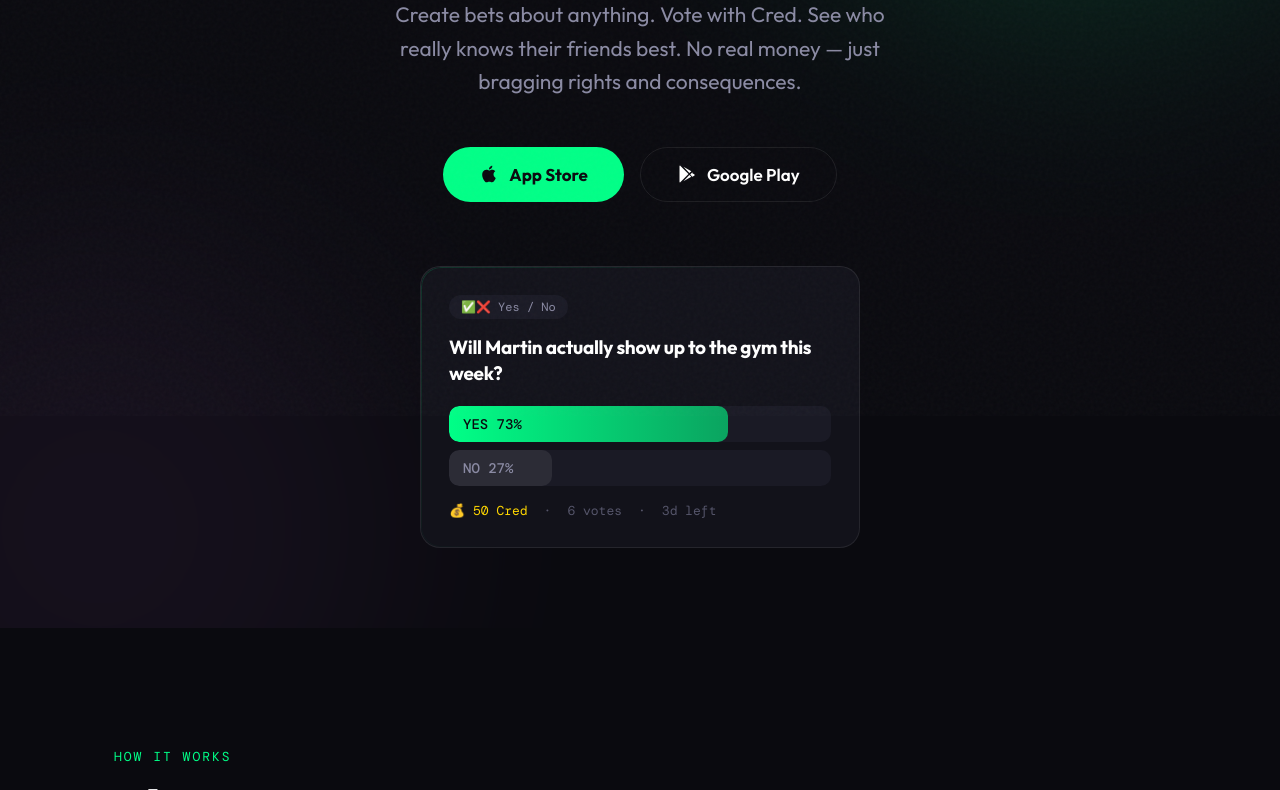
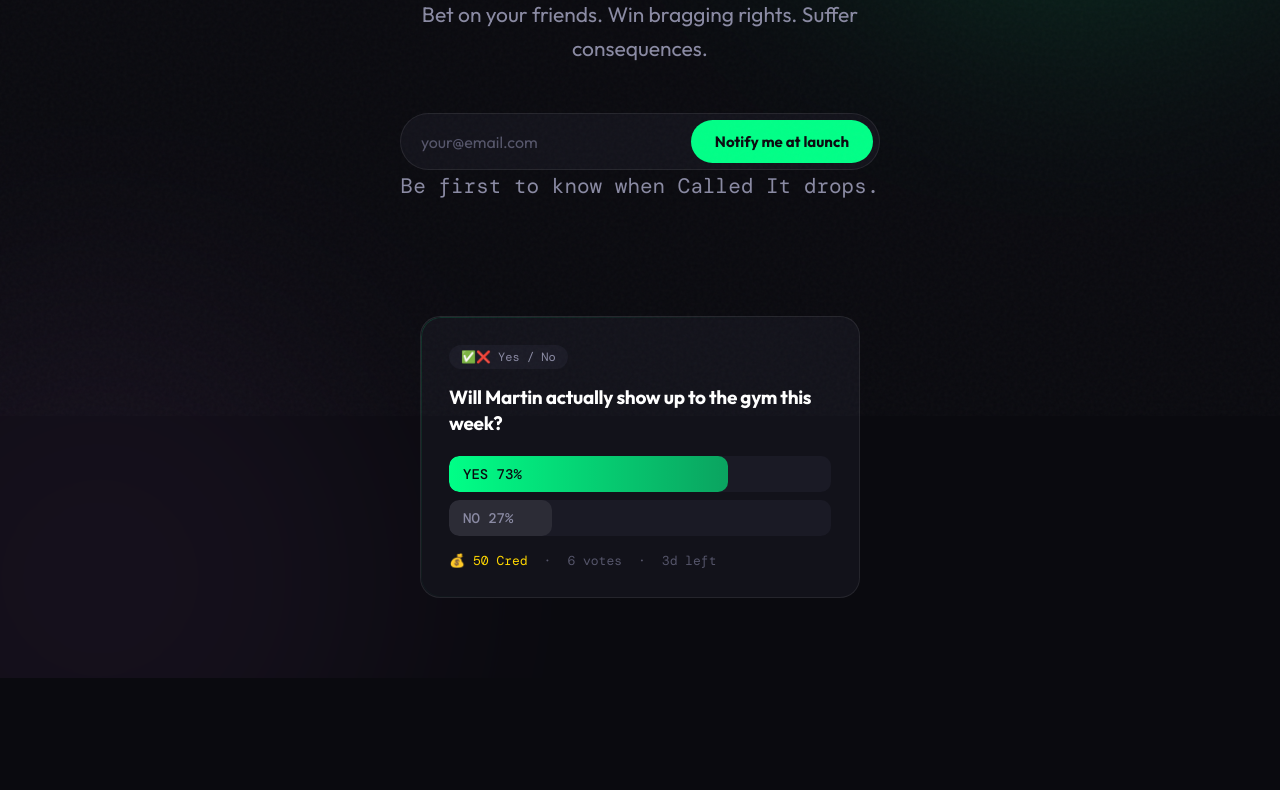
Before and after one commit to KiIdal/calledit-landing, a plain HTML site: page index.html in a window 1280 px wide. Shown: the part 384-1174 px from the top of the page. Drawn offline with nearby package versions, Linux system fonts and the light colour scheme.

Commit message:
Polish landing page: waitlist form, subtitle, touch targets, CSS fixes
- Replace dead App Store/Google Play links with Netlify waitlist form
- Trim hero subtitle to one punchy sentence
- Add color-scheme: dark to html element
- Add text-wrap: balance to h1 and section titles
- Fix footer link touch targets (44px via padding)
- Update nav/CTA copy to match waitlist messaging

Co-Authored-By: Claude Sonnet 4.6 (1M context) <noreply@anthropic.com>

```diff
--- a/index.html
+++ b/index.html
@@ -33,7 +33,7 @@
   --border: rgba(255,255,255,0.08);
 }
 
-html { scroll-behavior: smooth; }
+html { scroll-behavior: smooth; color-scheme: dark; }
 
 body {
   background: var(--bg);
@@ -149,6 +149,7 @@ nav .container {
   letter-spacing: -3px;
   margin-bottom: 28px;
   animation: fadeInUp 0.6s ease 0.1s both;
+  text-wrap: balance;
 }
 .hero h1 .accent { color: var(--accent); }
 .hero p {
@@ -323,6 +324,7 @@ nav .container {
   letter-spacing: -2px;
   line-height: 1.05;
   margin-bottom: 64px;
+  text-wrap: balance;
 }
 
 .steps {
@@ -476,12 +478,70 @@ footer .container {
   text-decoration: none;
   font-size: 14px;
   transition: color 0.2s;
+  padding: 13px 0;
+  display: inline-block;
 }
 .footer-links a:hover { color: var(--text-secondary); }
 .footer-copy {
   font-size: 13px;
   color: var(--text-dim);
   font-family: 'DM Mono', monospace;
+}
+
+/* ═══ WAITLIST FORM ═══ */
+.waitlist-form {
+  width: 100%;
+  max-width: 480px;
+  margin: 0 auto;
+  animation: fadeInUp 0.6s ease 0.3s both;
+}
+.waitlist-row {
+  display: flex;
+  gap: 8px;
+  background: var(--bg-card);
+  border: 1px solid var(--border);
+  border-radius: 100px;
+  padding: 6px 6px 6px 20px;
+  transition: border-color 0.2s;
+}
+.waitlist-row:focus-within {
+  border-color: rgba(0, 255, 135, 0.4);
+}
+.waitlist-input {
+  flex: 1;
+  background: transparent;
+  border: none;
+  outline: none;
+  color: var(--text);
+  font-family: 'Outfit', sans-serif;
+  font-size: 16px;
+  min-width: 0;
+}
+.waitlist-input::placeholder { color: var(--text-dim); }
+.waitlist-btn {
+  background: var(--accent);
+  color: var(--bg);
+  font-family: 'Outfit', sans-serif;
+  font-weight: 700;
+  font-size: 15px;
+  padding: 12px 24px;
+  border-radius: 100px;
+  border: none;
+  cursor: pointer;
+  white-space: nowrap;
+  transition: transform 0.2s, box-shadow 0.2s;
+}
+.waitlist-btn:hover {
+  transform: translateY(-1px);
+  box-shadow: 0 4px 20px var(--accent-glow);
+}
+.waitlist-note {
+  font-size: 13px;
+  color: var(--text-dim);
+  margin-top: 12px;
+  font-family: 'DM Mono', monospace;
+  text-align: center;
+  animation: none;
 }
 
 /* ═══ ANIMATIONS ═══ */
@@ -518,6 +578,8 @@ footer .container {
   .hero-ctas { flex-direction: column; align-items: center; }
   .btn-primary, .btn-secondary { width: 100%; justify-content: center; }
   .nav-cta { padding: 8px 18px; font-size: 13px; }
+  .waitlist-row { flex-direction: column; border-radius: 16px; padding: 12px 16px; gap: 10px; }
+  .waitlist-btn { border-radius: 100px; padding: 14px 24px; }
 }
 </style>
 </head>
@@ -527,7 +589,7 @@ footer .container {
 <nav>
   <div class="container">
     <a href="/" class="logo">CALLED <span>IT</span></a>
-    <a href="#download" class="nav-cta">Get the App</a>
+    <a href="#download" class="nav-cta">Join waitlist</a>
   </div>
 </nav>
 
@@ -541,17 +603,17 @@ footer .container {
 
     <h1>Predict your<br>friends. <span class="accent">Prove it.</span></h1>
 
-    <p>Create bets about anything. Vote with Cred. See who really knows their friends best. No real money — just bragging rights and consequences.</p>
+    <p>Bet on your friends. Win bragging rights. Suffer consequences.</p>
 
     <div class="hero-ctas" id="download">
-      <a href="#" class="btn-primary">
-        <svg width="20" height="20" viewBox="0 0 24 24" fill="currentColor"><path d="M18.71 19.5c-.83 1.24-1.71 2.45-3.05 2.47-1.34.03-1.77-.79-3.29-.79-1.53 0-2 .77-3.27.82-1.31.05-2.3-1.32-3.14-2.53C4.25 17 2.94 12.45 4.7 9.39c.87-1.52 2.43-2.48 4.12-2.51 1.28-.02 2.5.87 3.29.87.78 0 2.26-1.07 3.8-.91.65.03 2.47.26 3.64 1.98-.09.06-2.17 1.28-2.15 3.81.03 3.02 2.65 4.03 2.68 4.04-.03.07-.42 1.44-1.38 2.83M13 3.5c.73-.83 1.94-1.46 2.94-1.5.13 1.17-.34 2.35-1.04 3.19-.69.85-1.83 1.51-2.95 1.42-.15-1.15.41-2.35 1.05-3.11z"/></svg>
-        App Store
-      </a>
-      <a href="#" class="btn-secondary">
-        <svg width="20" height="20" viewBox="0 0 24 24" fill="currentColor"><path d="M3.609 1.814L13.792 12 3.61 22.186a.996.996 0 01-.61-.92V2.734a1 1 0 01.609-.92zM14.852 13.06l2.341 2.342-9.46 5.384 7.12-7.726zm3.606-2.012l2.167 1.234a1 1 0 010 1.736l-2.167 1.234-2.58-2.602 2.58-2.602zM7.733 3.214l9.46 5.384-2.342 2.342-7.118-7.726z"/></svg>
-        Google Play
-      </a>
+      <form class="waitlist-form" name="waitlist" netlify>
+        <input type="hidden" name="form-name" value="waitlist">
+        <div class="waitlist-row">
+          <input type="email" name="email" placeholder="your@email.com" required class="waitlist-input">
+          <button type="submit" class="waitlist-btn">Notify me at launch</button>
+        </div>
+        <p class="waitlist-note">Be first to know when Called It drops.</p>
+      </form>
     </div>
 
     <!-- DEMO BET CARD -->
@@ -657,7 +719,7 @@ footer .container {
     <div class="callout-emoji">🎯</div>
     <h2>Think you know<br>your friends?</h2>
     <p>Start a group. Drop a bet. Find out who really pays attention.</p>
-    <a href="#download" class="btn-primary">Download Called It</a>
+    <a href="#download" class="btn-primary">Join the waitlist</a>
   </div>
 </section>
 
```
